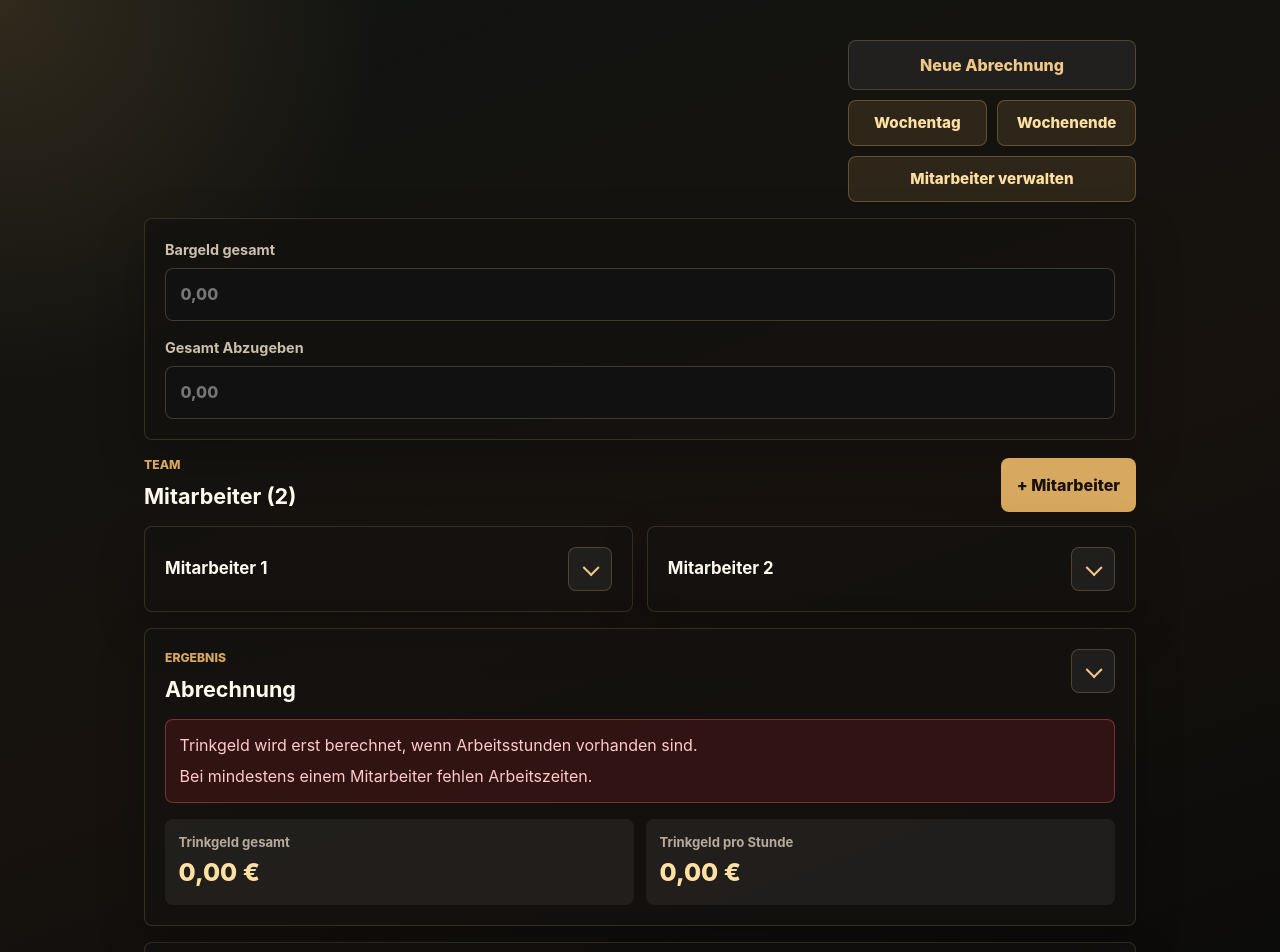
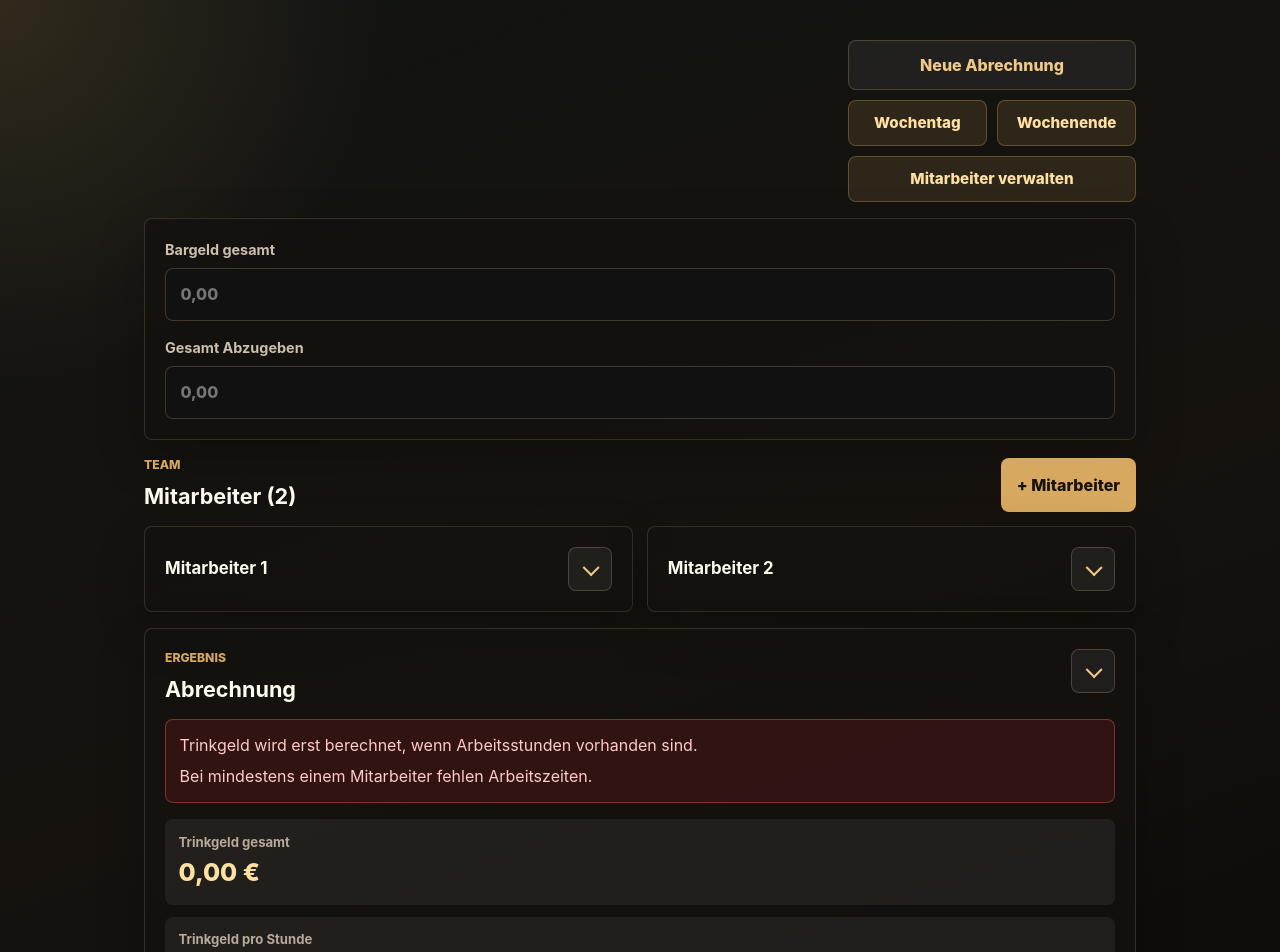
Before and after one commit to fabi-psk/Abrechnung, a React (Vite) app in the folder frontend/: page / in a window 1280 px wide. Shown: the top 952 px of the page. Built offline with nearby package versions, Linux system fonts and the light colour scheme.

Commit message:
Stretch summary quick items

```diff
--- a/frontend/src/styles.css
+++ b/frontend/src/styles.css
@@ -538,7 +538,7 @@ input.invalid,
   grid-template-columns: 1fr 1fr;
 }
 
-.summary-quick div:first-child {
+.summary-quick div {
   grid-column: 1 / -1;
 }
 
@@ -707,10 +707,6 @@ input.invalid,
     grid-template-columns: repeat(2, minmax(0, 1fr));
   }
 
-  .summary-quick div:first-child {
-    grid-column: auto;
-  }
-
   .payout-row {
     grid-template-columns: 1fr auto;
     align-items: center;
```
